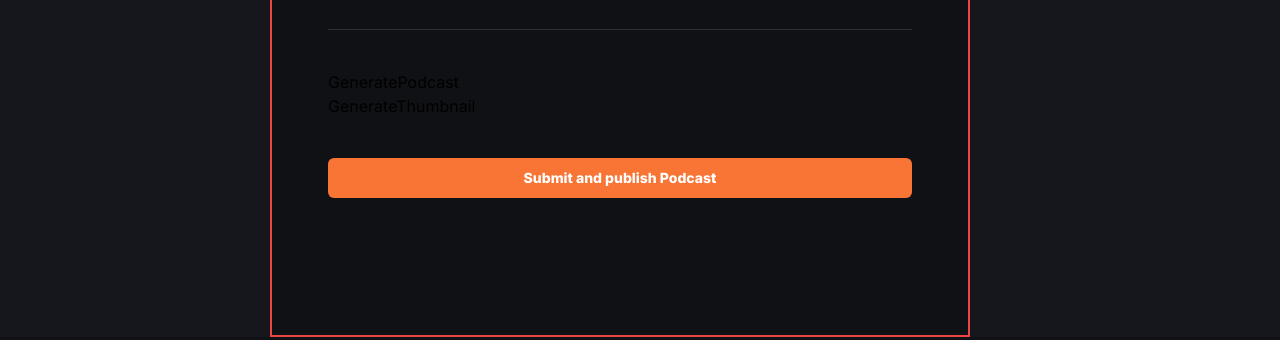
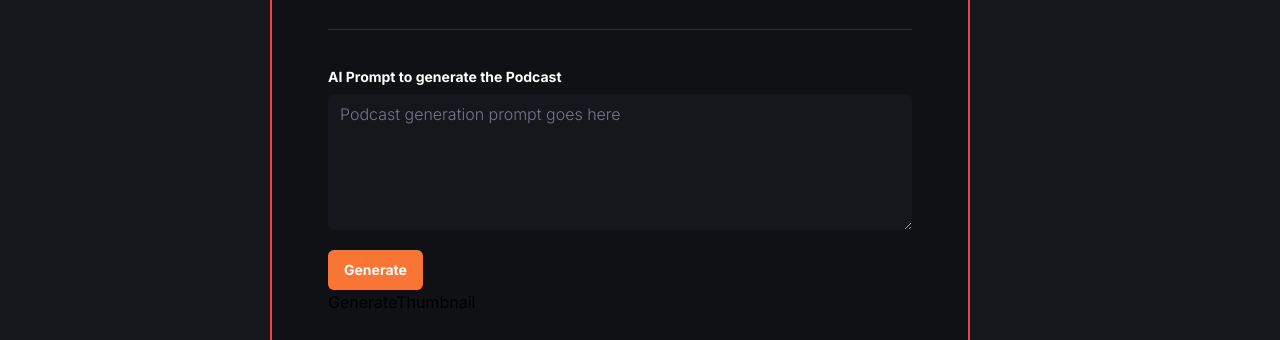
Before and after one commit to Gautam-2604/podcast, a Next.js app: page /create-podcast in a window 1280 px wide. Shown: the part 463-803 px from the top of the page. Built offline with nearby package versions, Linux system fonts and the light colour scheme; no server answers.

Commit message:
generate podcast page created

```diff
--- a/app/(root)/create-podcast/page.tsx
+++ b/app/(root)/create-podcast/page.tsx
@@ -120,7 +120,16 @@ const createPodcast = ()=>{
           />
         </div>
         <div className="flex flex-col pt-10">
-          <GeneratePodcast />
+          <GeneratePodcast
+          setAudioStorageId={setAudioStorageId}
+          setAudio={setAudioUrl}
+          voiceType={voiceType}
+          audio={audioUrl}
+          voicePrompt={voicePrompt}
+          setVoicePrompt={setVoicePrompt}
+          setAudioDuration={setAudioDuration}
+
+          />
           <GenerateThumbnail />
           <div className="mt-10 w-full">
             <Button type="submit" className="text-16 bg-orange-1 w-full py-4 font-extrabold text-white-1 transition-all hover:bg-black-1 duration-500">
--- a/components/GeneratePodcast.tsx
+++ b/components/GeneratePodcast.tsx
@@ -1,8 +1,61 @@
-import React from 'react'
+import { GeneratePodcastProps } from '@/types'
 
-const GeneratePodcast = () => {
+import { Label } from './ui/label'
+import { Textarea } from './ui/textarea'
+import { Button } from './ui/button'
+import { useState } from 'react'
+
+const useGeneratePodacast = (props: GeneratePodcastProps)=>{
+
+    //login for podcast generation
+    const [isGenerating, setIsGenerating] = useState(false)
+
+    const generatePodcast = async()=>{
+        setIsGenerating(true)
+
+
+
+    }
+    return{
+        isGenerating,
+        generatePodcast
+    }
+}
+
+const GeneratePodcast = (props: GeneratePodcastProps) => {
+
+        const {isGenerating, generatePodcast} = useGeneratePodacast(props)
   return (
-    <div>GeneratePodcast</div>
+    <div>
+        <div className='flex flex-col gap-2.5'>
+            <Label className='text-16 text-white-1 font-bold'>
+                AI Prompt to generate the Podcast
+            </Label>
+            <Textarea
+            className='input-class font-light focus:ring-orange-1'
+            placeholder='Podcast generation prompt goes here'
+            rows={5}
+            value={props.voicePrompt}
+            onChange={(e)=>props.setVoicePrompt(e.target.value)}
+            />
+
+        </div>
+        <div className='mt-5 w-full max-w-[200px]'>
+        <Button type="submit" className="text-16 bg-orange-1 py-4 font-bold text-white-1 transition-all hover:bg-black-1 duration-500">
+              {isGenerating?('Generating....'):('Generate')}
+        </Button>
+
+        </div>
+        {props.audio &&
+        <audio
+        controls
+        src={props.audio}
+        autoPlay
+        className="mt-5"
+        onLoadedMetadata={(e)=>props.setAudioDuration(e.currentTarget.duration)}
+        />
+        }
+    </div>
   )
 }
 
--- /dev/null
+++ b/types/index.ts
@@ -0,0 +1,129 @@
+/* eslint-disable no-unused-vars */
+
+import { Dispatch, SetStateAction } from "react";
+
+import { Id } from "@/convex/_generated/dataModel";
+
+export interface EmptyStateProps {
+  title: string;
+  search?: boolean;
+  buttonText?: string;
+  buttonLink?: string;
+}
+
+export interface TopPodcastersProps {
+  _id: Id<"users">;
+  _creationTime: number;
+  email: string;
+  imageUrl: string;
+  clerkId: string;
+  name: string;
+  podcast: {
+    podcastTitle: string;
+    podcastId: Id<"podcasts">;
+  }[];
+  totalPodcasts: number;
+}
+
+export interface PodcastProps {
+  _id: Id<"podcasts">;
+  _creationTime: number;
+  audioStorageId: Id<"_storage"> | null;
+  user: Id<"users">;
+  podcastTitle: string;
+  podcastDescription: string;
+  audioUrl: string | null;
+  imageUrl: string | null;
+  imageStorageId: Id<"_storage"> | null;
+  author: string;
+  authorId: string;
+  authorImageUrl: string;
+  voicePrompt: string;
+  imagePrompt: string | null;
+  voiceType: string;
+  audioDuration: number;
+  views: number;
+}
+
+export interface ProfilePodcastProps {
+  podcasts: PodcastProps[];
+  listeners: number;
+}
+
+export interface GeneratePodcastProps {
+  voiceType: string|null;
+  setAudio: Dispatch<SetStateAction<string>>;
+  audio: string;
+  setAudioStorageId: Dispatch<SetStateAction<Id<"_storage"> | null>>;
+  voicePrompt: string;
+  setVoicePrompt: Dispatch<SetStateAction<string>>;
+  setAudioDuration: Dispatch<SetStateAction<number>>;
+}
+
+export interface GenerateThumbnailProps {
+  setImage: Dispatch<SetStateAction<string>>;
+  setImageStorageId: Dispatch<SetStateAction<Id<"_storage"> | null>>;
+  image: string;
+  imagePrompt: string;
+  setImagePrompt: Dispatch<SetStateAction<string>>;
+}
+
+export interface LatestPodcastCardProps {
+  imgUrl: string;
+  title: string;
+  duration: string;
+  index: number;
+  audioUrl: string;
+  author: string;
+  views: number;
+  podcastId: Id<"podcasts">;
+}
+
+export interface PodcastDetailPlayerProps {
+  audioUrl: string;
+  podcastTitle: string;
+  author: string;
+  isOwner: boolean;
+  imageUrl: string;
+  podcastId: Id<"podcasts">;
+  imageStorageId: Id<"_storage">;
+  audioStorageId: Id<"_storage">;
+  authorImageUrl: string;
+  authorId: string;
+}
+
+export interface AudioProps {
+  title: string;
+  audioUrl: string;
+  author: string;
+  imageUrl: string;
+  podcastId: string;
+}
+
+export interface AudioContextType {
+  audio: AudioProps | undefined;
+  setAudio: React.Dispatch<React.SetStateAction<AudioProps | undefined>>;
+}
+
+export interface PodcastCardProps {
+  imgUrl: string;
+  title: string;
+  description: string;
+  podcastId: Id<"podcasts">;
+}
+
+export interface CarouselProps {
+  fansLikeDetail: TopPodcastersProps[];
+}
+
+export interface ProfileCardProps {
+  podcastData: ProfilePodcastProps;
+  imageUrl: string;
+  userFirstName: string;
+}
+
+export type UseDotButtonType = {
+  selectedIndex: number;
+  scrollSnaps: number[];
+  onDotButtonClick: (index: number) => void;
+};
```
